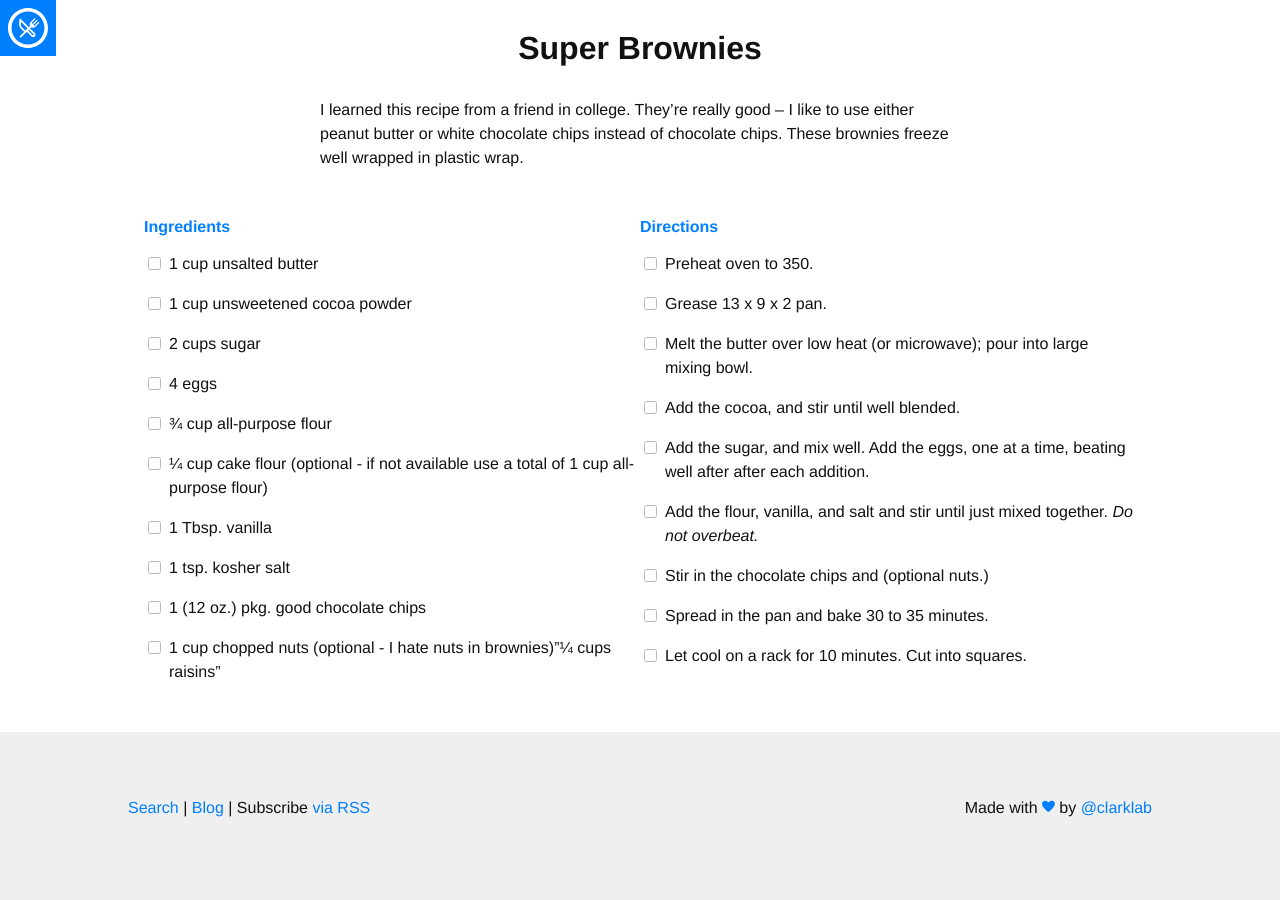
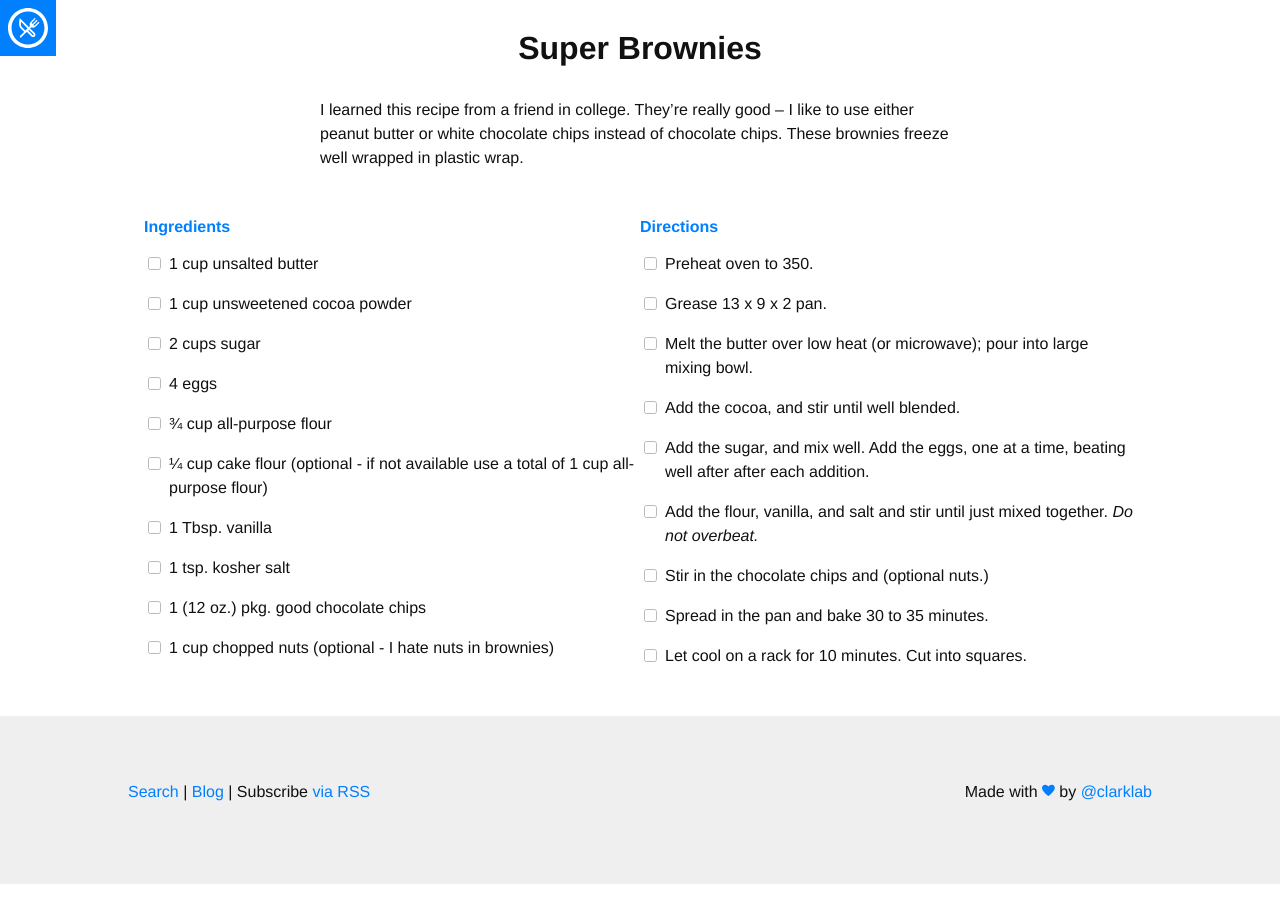
Before and after one commit to edinel/recipes, a Jekyll site: the page built from _recipes/SuperBrownies.md, in a window 1280 px wide and 900 px high, scrolled down 1032 px. Built offline with Jekyll 4.4.1, drawn with Linux system fonts in a browser that asks for light colours; nearby versions of some CDN libraries; some web fonts are replaced.

Commit message:
I maybe fixed some bugs

```diff
--- a/_recipes/SuperBrownies.md
+++ b/_recipes/SuperBrownies.md
@@ -1,32 +1,32 @@
 ---
 layout: recipe
-title: Super Brownies
+title: "Super Brownies"
 image: default.jpg
 tags: Dessert
 
 ingredients:
-- 1 cup unsalted butter
-- 1 cup unsweetened cocoa powder
-- 2 cups sugar
-- 4 eggs
-- ¾ cup all-purpose flour
-- ¼ cup cake flour (optional - if not available use a total of 1 cup all-purpose flour)
-- 1 Tbsp. vanilla
-- 1 tsp. kosher salt
-- 1 (12 oz.) pkg. good chocolate chips
-- 1 cup chopped nuts (optional - I hate nuts in brownies)"&frac14; cups raisins"
+    - "1 cup unsalted butter"
+    - "1 cup unsweetened cocoa powder"
+    - "2 cups sugar"
+    - "4 eggs"
+    - "¾ cup all-purpose flour"
+    - "¼ cup cake flour (optional - if not available use a total of 1 cup all-purpose flour)"
+    - "1 Tbsp. vanilla"
+    - "1 tsp. kosher salt"
+    - "1 (12 oz.) pkg. good chocolate chips"
+    - "1 cup chopped nuts (optional - I hate nuts in brownies)"
 
 
 directions:
-- "Preheat oven to 350."
-- "Grease 13 x 9 x 2 pan."
--  "Melt the butter over low heat (or microwave); pour into large mixing bowl."
-- "Add the cocoa, and stir until well blended."
-- "Add the sugar, and mix well. Add the eggs, one at a time, beating well after after each addition."
-- "Add the flour, vanilla, and salt and stir until just mixed together. *Do not overbeat.*"
-- "Stir in the chocolate chips and (optional nuts.)"
-- "Spread in the pan and bake 30 to 35 minutes."
-- "Let cool on a rack for 10 minutes. Cut into squares."
+    - "Preheat oven to 350."
+    - "Grease 13 x 9 x 2 pan."
+    -  "Melt the butter over low heat (or microwave); pour into large mixing bowl."
+    - "Add the cocoa, and stir until well blended."
+    - "Add the sugar, and mix well. Add the eggs, one at a time, beating well after after each addition."
+    - "Add the flour, vanilla, and salt and stir until just mixed together. *Do not overbeat.*"
+    - "Stir in the chocolate chips and (optional nuts.)"
+    - "Spread in the pan and bake 30 to 35 minutes."
+    - "Let cool on a rack for 10 minutes. Cut into squares."
 
 ---
 I learned this recipe from a friend in college.  They're really good -- I like to use either peanut butter or white chocolate chips instead of chocolate chips.
```
